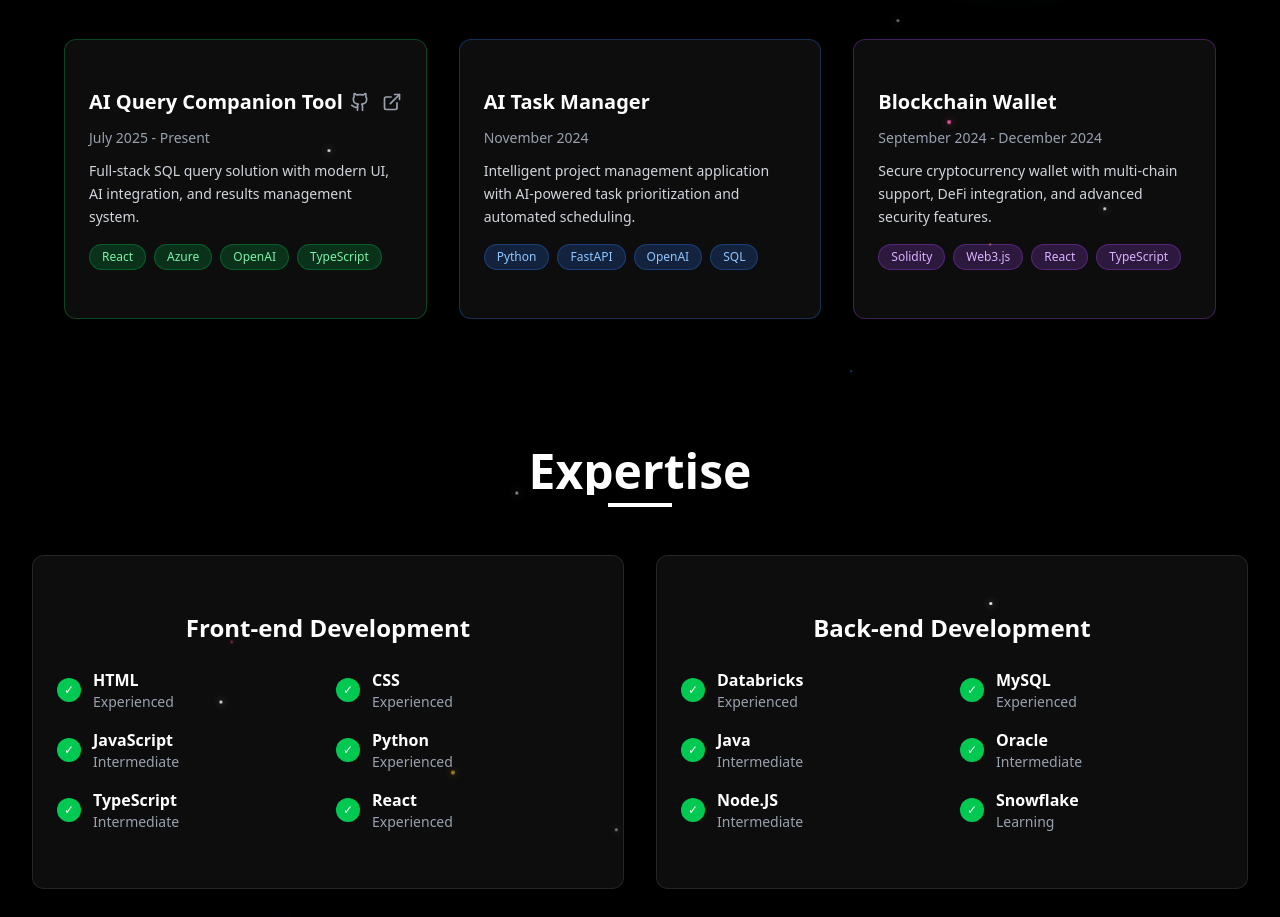
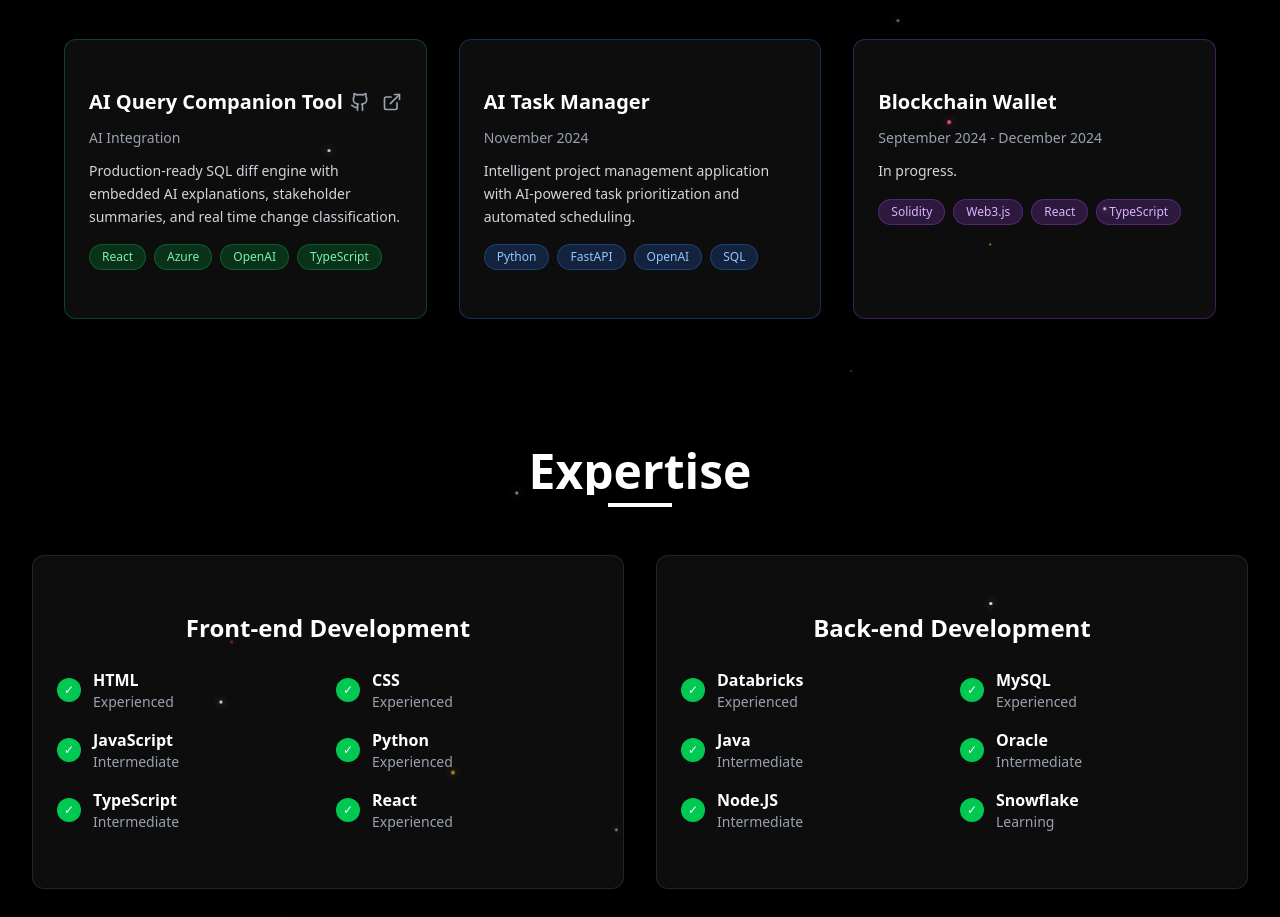
Before and after one commit to AverageNftEnjoyer/ReactPortfolio, a React (Vite) app: page / in a window 1280 px wide. Shown: the part 3560-4477 px from the top of the page. Built offline with nearby package versions, Linux system fonts and the light colour scheme.

Commit message:
Naming Change

```diff
--- a/src/App.tsx
+++ b/src/App.tsx
@@ -1163,9 +1163,9 @@ useEffect(() => {
                       </div>
                     </div>
 
-    <p className="text-gray-400 text-sm mb-3">July 2025 - Present</p>
+                    <p className="text-gray-400 text-sm mb-3">AI Integration</p>
                     <p className="text-gray-300 text-sm mb-4 leading-relaxed">
-      Full-stack SQL query solution with modern UI, AI integration, and results management system.
+                      Production-ready SQL diff engine with embedded AI explanations, stakeholder summaries, and real time change classification.
                     </p>
 
                     {/* Tech Pills */}
@@ -1220,8 +1220,7 @@ useEffect(() => {
                   <h3 className="text-white font-bold text-xl mb-3">Blockchain Wallet</h3>
                   <p className="text-gray-400 text-sm mb-3">September 2024 - December 2024</p>
                   <p className="text-gray-300 text-sm mb-4 leading-relaxed">
-                    Secure cryptocurrency wallet with multi-chain support, DeFi integration, and advanced security
-                    features.
+                    In progress.
                   </p>
                   <div className="flex flex-wrap gap-2">
                     <span className="px-3 py-1 bg-purple-500/20 text-purple-300 text-xs rounded-full border border-purple-500/30">
```
Lines whose indentation alone changed are shown as unchanged.
